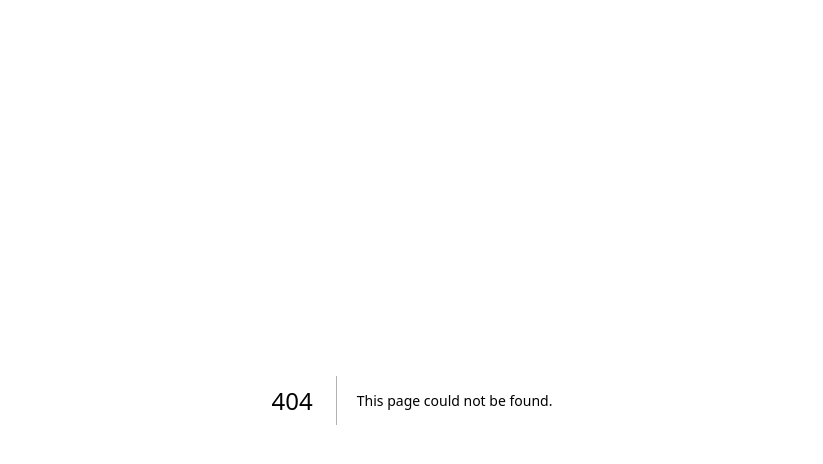
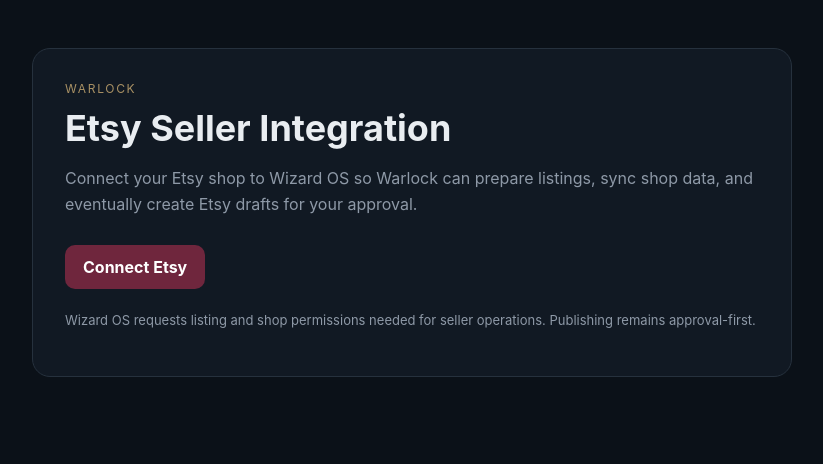
Before and after one commit to MadWizardArt/wizard-os, a Next.js app: page /etsy in a window 1280 px wide. Before the commit this address had no page. Shown: the top 464 px of the page, without its empty margins (228-1051 px from the left). Built offline with nearby package versions, Linux system fonts and the light colour scheme.

Commit message:
Add Warlock Etsy connection page

```diff
--- /dev/null
+++ b/app/etsy/page.tsx
@@ -0,0 +1,44 @@
+type EtsyPageProps = {
+  searchParams?: Promise<Record<string, string | string[] | undefined>>;
+};
+
+export default async function EtsyPage({ searchParams }: EtsyPageProps) {
+  const params = (await searchParams) ?? {};
+  const status = typeof params.status === "string" ? params.status : undefined;
+  const reason = typeof params.reason === "string" ? params.reason : undefined;
+
+  return (
+    <main style={{ minHeight: "100vh", padding: "48px 24px", background: "#0b1118", color: "#e9edf1" }}>
+      <section style={{ maxWidth: 760, margin: "0 auto", padding: 32, border: "1px solid #26313d", borderRadius: 18, background: "#111923" }}>
+        <p style={{ margin: 0, color: "#a99164", letterSpacing: ".14em", textTransform: "uppercase", fontSize: 12 }}>Warlock</p>
+        <h1 style={{ marginTop: 10, marginBottom: 12, fontSize: 36 }}>Etsy Seller Integration</h1>
+        <p style={{ color: "#8e99a7", lineHeight: 1.6 }}>
+          Connect your Etsy shop to Wizard OS so Warlock can prepare listings, sync shop data, and eventually create Etsy drafts for your approval.
+        </p>
+
+        {status === "connected" && (
+          <div style={{ margin: "24px 0", padding: 16, borderRadius: 12, border: "1px solid #29533f", background: "#15231d" }}>
+            Etsy authorization completed successfully.
+          </div>
+        )}
+
+        {status === "error" && (
+          <div style={{ margin: "24px 0", padding: 16, borderRadius: 12, border: "1px solid #6f263d", background: "#25151b" }}>
+            Etsy connection failed{reason ? `: ${reason}` : "."}
+          </div>
+        )}
+
+        <a
+          href="/api/etsy/connect"
+          style={{ display: "inline-block", marginTop: 12, padding: "12px 18px", borderRadius: 10, background: "#6f263d", color: "white", textDecoration: "none", fontWeight: 700 }}
+        >
+          Connect Etsy
+        </a>
+
+        <p style={{ marginTop: 22, color: "#8e99a7", fontSize: 13, lineHeight: 1.5 }}>
+          Wizard OS requests listing and shop permissions needed for seller operations. Publishing remains approval-first.
+        </p>
+      </section>
+    </main>
+  );
+}
```
